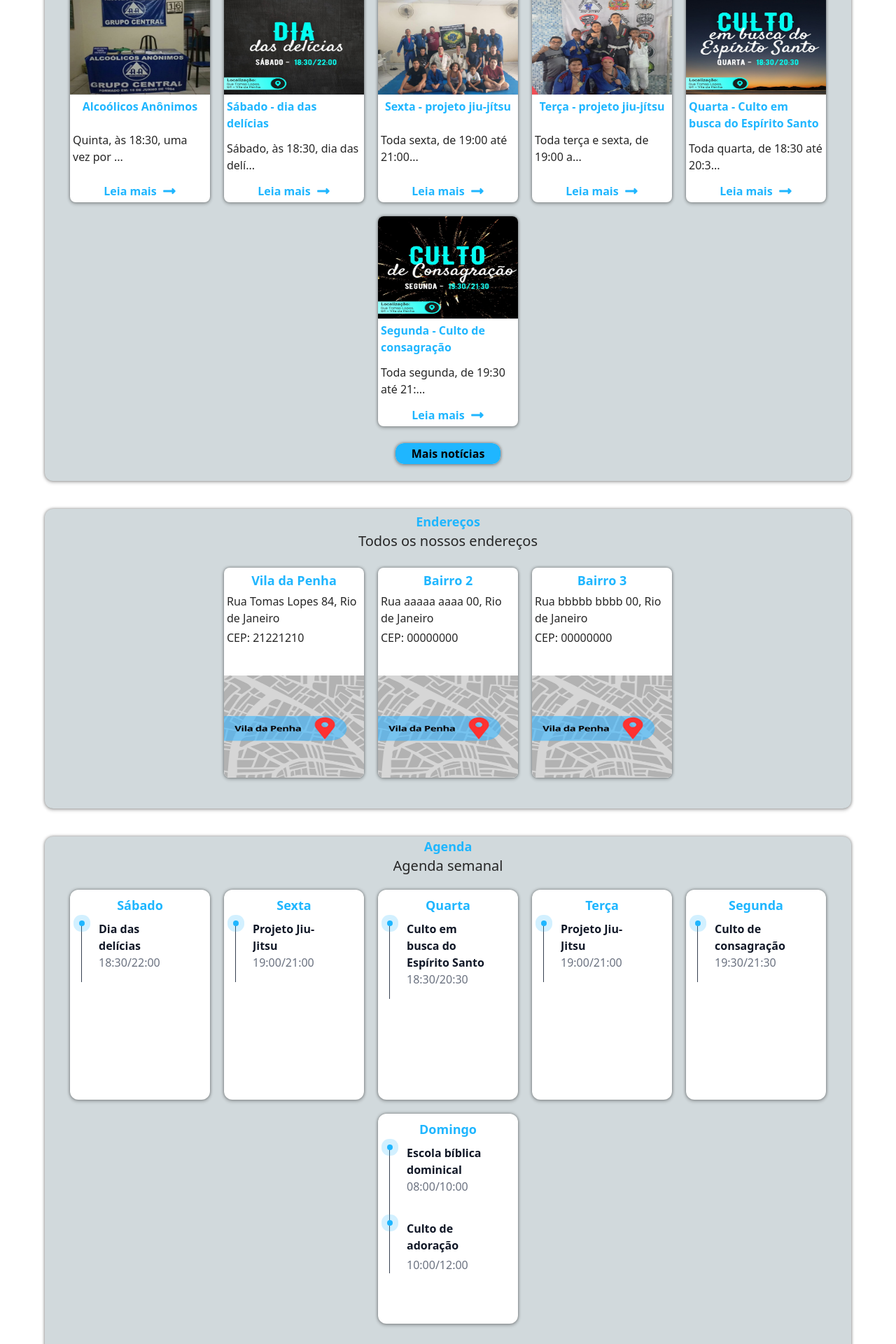
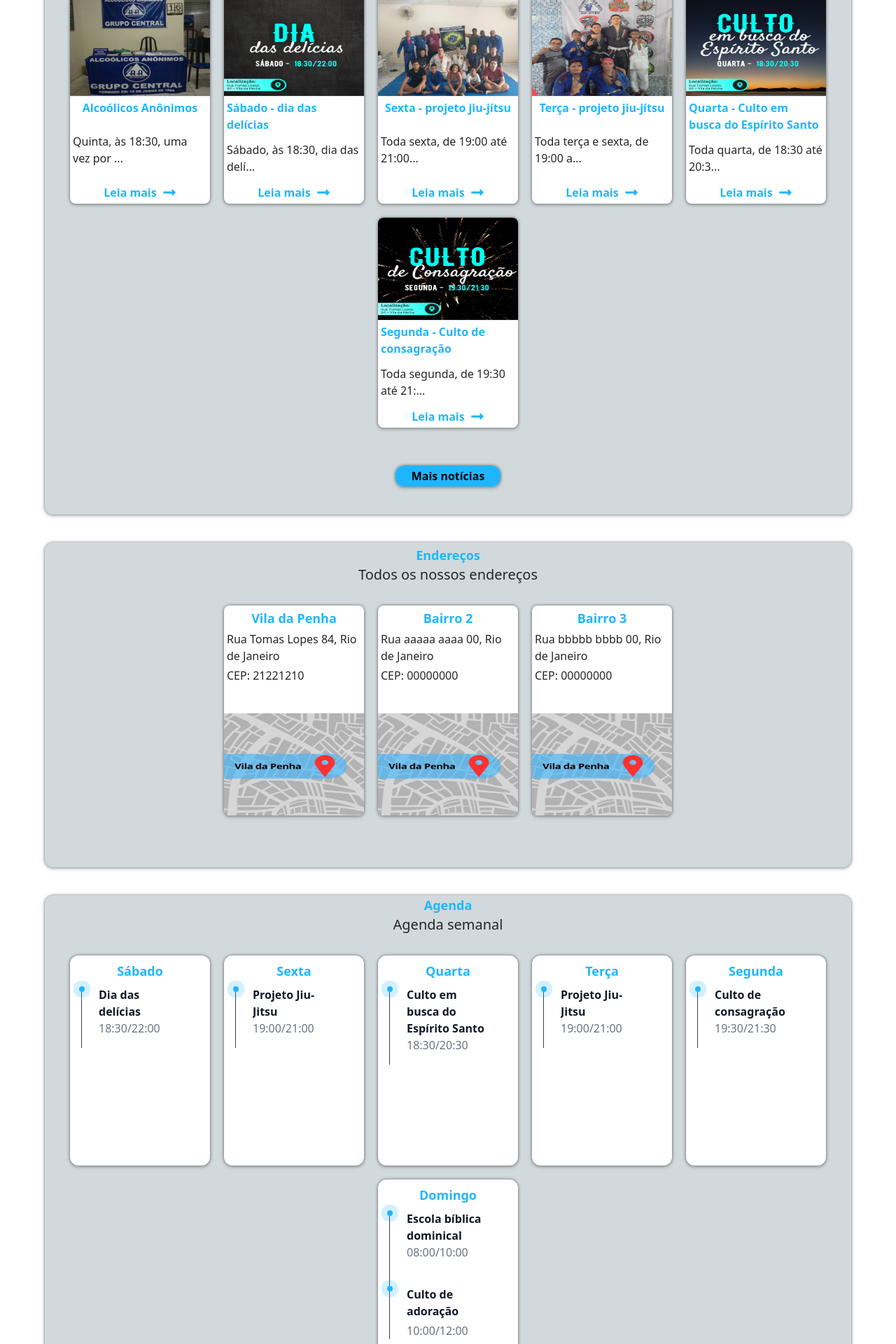
Before and after one commit to SandroFernandesRosal/igreja-app, a Next.js app: page / in a window 1280 px wide. Shown: the part 880-2800 px from the top of the page at 70% size. Built offline with nearby package versions, Linux system fonts and the light colour scheme.

Commit message:
adicionando efeito aos componentes

```diff
--- a/src/app/components/Doe.jsx
+++ b/src/app/components/Doe.jsx
@@ -8,7 +8,7 @@ export default function Doe() {
           Faça uma doação por pix ou transferência bancária
         </p>
       </div>
-      <div className=" mb-5 flex w-full flex-wrap justify-center gap-x-5 p-1 px-2 md:gap-x-5">
+      <div className="relative -top-[30px] mb-5 flex w-full flex-wrap justify-center gap-x-5 p-1 px-2 pt-10 md:gap-x-5">
         <DoeItem
           title="Vila da Penha"
           pix="emailparapix@ gmail.com"
--- a/src/app/components/DoeItem.jsx
+++ b/src/app/components/DoeItem.jsx
@@ -3,7 +3,7 @@ import { MdOutlinePix } from 'react-icons/md'
 
 export default function DoeItem({ title, pix, bank }) {
   return (
-    <div className="mb-5 flex  h-[300px] w-[45%] max-w-[150px] flex-col items-center rounded-xl  bg-white p-1 shadow-light hover:shadow-hover dark:bg-black dark:shadow-dark dark:hover:shadow-hover md:mb-5 md:h-[300px] md:w-[200px] md:max-w-[200px]">
+    <div className="mb-5 flex h-[300px] w-[45%]  max-w-[150px] flex-col items-center rounded-xl bg-white p-1 shadow-light transition delay-150 duration-300  ease-in-out hover:-translate-y-1 hover:scale-110 hover:shadow-hover dark:bg-black dark:shadow-dark dark:hover:shadow-hover md:mb-5 md:h-[300px] md:w-[200px] md:max-w-[200px]">
       <h1 className=" mb-10 text-xl font-bold text-primary">{title}</h1>
 
       <div className="flex w-full flex-col justify-center gap-10 p-2 ">
--- a/src/app/components/LideresItem.jsx
+++ b/src/app/components/LideresItem.jsx
@@ -2,7 +2,7 @@ import Image from 'next/image'
 
 export default function LideresItem({ nome, titulo, local, img }) {
   return (
-    <div className="mb-5 flex h-[300px] w-[45%] max-w-[150px] flex-col items-center justify-evenly rounded-xl bg-white shadow-light hover:shadow-hover hover:shadow-primary dark:bg-black dark:shadow-dark dark:hover:shadow-hover md:h-[300px] md:w-[200px] md:max-w-[200px]">
+    <div className="mb-5 flex h-[300px] w-[45%]  max-w-[150px] flex-col items-center justify-evenly rounded-xl bg-white shadow-light transition delay-150 duration-300 ease-in-out hover:-translate-y-1 hover:scale-110 hover:shadow-hover hover:shadow-primary dark:bg-black dark:shadow-dark dark:hover:shadow-hover md:h-[300px] md:w-[200px] md:max-w-[200px]">
       <Image
         width={120}
         height={120}
--- a/src/app/components/Locais.jsx
+++ b/src/app/components/Locais.jsx
@@ -5,7 +5,7 @@ export default function Locais() {
     <section className="mb-5 flex w-[100vw] flex-col items-center rounded-[35px]  bg-bglightsecundary  shadow-light dark:bg-bgdarksecundary  dark:shadow-dark md:w-[90vw] md:rounded-xl">
       <h1 className="m-0 mt-1 text-lg font-bold text-primary">Endereços</h1>
       <p className="mb-5 text-xl">Todos os nossos endereços</p>
-      <div className="mb-5 flex w-full flex-wrap justify-center gap-x-5  p-1 px-2 md:gap-x-5">
+      <div className="relative -top-[30px] mb-5 flex w-full flex-wrap justify-center gap-x-5 p-1  px-2 pt-10 md:gap-x-5">
         <LocaisItem
           title="Vila da Penha"
           rua="Rua Tomas Lopes 84, Rio de Janeiro"
--- a/src/app/components/LocaisItem.jsx
+++ b/src/app/components/LocaisItem.jsx
@@ -3,7 +3,7 @@ import maps from '../../../public/img/mapvp3.jpg'
 
 export default function LocaisItem({ title, rua, cep }) {
   return (
-    <div className="mb-5  flex  h-[300px] w-[45%] max-w-[150px] flex-col  items-center rounded-lg bg-white shadow-light hover:shadow-hover dark:bg-black dark:shadow-dark dark:hover:shadow-hover md:h-[300px] md:w-[200px] md:max-w-[200px]">
+    <div className="mb-5 flex  h-[300px] w-[45%]  max-w-[150px] flex-col items-center rounded-lg  bg-white shadow-light transition delay-150  duration-300 ease-in-out hover:-translate-y-1 hover:scale-110 hover:shadow-hover dark:bg-black dark:shadow-dark dark:hover:shadow-hover md:h-[300px] md:w-[200px] md:max-w-[200px]">
       <div className="flex  flex-1  flex-col gap-1 p-1">
         <h1 className="flex w-full justify-center text-lg  font-bold text-primary">
           {title}
--- a/src/app/components/Ministerio.jsx
+++ b/src/app/components/Ministerio.jsx
@@ -7,7 +7,7 @@ export default function Ministerio() {
       <h1 className="m-0 mt-1 text-lg font-bold text-primary">Ministério</h1>
       <p className="mb-5 text-xl">Todos os nossos Lideres</p>
 
-      <div className="mb-5 flex w-full flex-wrap justify-center  gap-x-5 p-1 md:gap-x-5">
+      <div className="relative -top-[30px] mb-5 flex w-full flex-wrap justify-center gap-x-5 p-1 pt-10 md:gap-x-5">
         {DataMinisterioPenha.map((item) => (
           <LideresItem
             key={item.id}
--- a/src/app/components/New.jsx
+++ b/src/app/components/New.jsx
@@ -4,7 +4,7 @@ import { FaLongArrowAltRight } from 'react-icons/fa'
 
 export default function New({ url, title, id, setSearch, description }) {
   return (
-    <article className=" mb-5  flex h-[300px] w-[45%] max-w-[150px] flex-col items-center rounded-lg bg-white shadow-light   hover:shadow-hover  dark:bg-black dark:shadow-dark  dark:hover:shadow-hover md:h-[300px] md:w-[200px] md:max-w-[200px]">
+    <article className=" mb-5  flex h-[300px] w-[45%] max-w-[150px] flex-col items-center rounded-lg bg-white shadow-light   transition  delay-150 duration-300  ease-in-out hover:-translate-y-1 hover:scale-110 hover:shadow-hover dark:bg-black dark:shadow-dark dark:hover:shadow-hover  md:h-[300px] md:w-[200px]  md:max-w-[200px]">
       <Link
         href={`/noticias/${id}`}
         onClick={() => setSearch('')}
--- a/src/app/components/News.jsx
+++ b/src/app/components/News.jsx
@@ -16,11 +16,11 @@ export default function News({ children }) {
   return (
     <section className=" mb-5  flex w-[100vw] flex-col items-center rounded-[35px] bg-bglightsecundary shadow-light dark:bg-bgdarksecundary dark:shadow-dark md:w-[90vw] md:rounded-xl  ">
       <h1 className="m-0 text-lg font-bold text-primary ">Notícias</h1>
-      <p className="mb-5 text-xl">Fique por dentro das notícias</p>
+      <p className="mb-5 px-2 text-xl">Fique por dentro das notícias</p>
       <Search />
 
       {search ? <ResultLength search={search} DataNews={DataNews} /> : null}
-      <div className="flex w-full flex-wrap justify-center gap-x-5 p-1 px-2 md:gap-x-5">
+      <div className="relative -top-[30px] flex w-full flex-wrap justify-center gap-x-5 p-1 px-2 pt-10 md:gap-x-5">
         {search ? (
           results.map((item) => (
             <New
@@ -33,22 +33,18 @@ export default function News({ children }) {
             />
           ))
         ) : (
-          <>
-            <div className="flex w-full  flex-wrap justify-center gap-x-5 p-1 md:gap-x-5">
-              {children}
+          <>{children}</>
+        )}
       </div>
 
       <Link
         href={`/noticias/`}
-              className="mb-5   h-[30px] w-[150px] rounded-xl shadow-light dark:shadow-dark  "
+        className="mb-10 h-[30px] w-[150px] rounded-xl shadow-light dark:shadow-dark  "
       >
         <button className="flex h-full w-full cursor-pointer items-center justify-center rounded-xl bg-primary  font-bold text-black  hover:bg-primary/50  ">
           Mais notícias
         </button>
       </Link>
-          </>
-        )}
-      </div>
     </section>
   )
 }
--- a/src/app/components/TimeLine.jsx
+++ b/src/app/components/TimeLine.jsx
@@ -3,13 +3,13 @@ import { dataAgenda } from '../service/dataAgenda'
 
 export default function TimeLine({ children }) {
   return (
-    <div className=" mb-5 flex w-[100vw] flex-col items-center rounded-[35px]  bg-bglightsecundary shadow-light dark:bg-bgdarksecundary dark:shadow-dark md:w-[90vw] md:rounded-xl ">
+    <div className=" mb-5 flex w-[100vw] flex-col items-center rounded-[35px] bg-bglightsecundary  pb-5 shadow-light dark:bg-bgdarksecundary dark:shadow-dark md:w-[90vw] md:rounded-xl ">
       <div className=" flex-col items-center text-center">
         <h1 className="m-0 text-lg font-bold text-primary ">Agenda</h1>
         <p className="text-xl ">Agenda semanal</p>
       </div>
 
-      <div className="flex flex-wrap  justify-center gap-x-5 overflow-hidden rounded-xl  px-5 pb-10   md:overflow-visible ">
+      <div className="relative -top-[30px] flex flex-wrap justify-center  gap-x-5 overflow-hidden rounded-xl px-5  pb-10 pt-10   md:overflow-visible ">
         {dataAgenda
           .reverse()
           .slice(0, 6)
--- a/src/app/components/TimeLineItem.jsx
+++ b/src/app/components/TimeLineItem.jsx
@@ -7,7 +7,7 @@ export default function TimeLineItem({
   trueitem,
 }) {
   return (
-    <div className="mt-5 h-[300px] w-[45%] max-w-[150px] flex-col items-center overflow-hidden rounded-xl bg-white p-2 px-4 shadow-light hover:shadow-hover hover:shadow-primary dark:bg-black dark:shadow-dark dark:hover:shadow-hover md:h-[300px] md:w-[200px] md:max-w-[200px]">
+    <div className="mt-5 h-[300px] w-[45%] max-w-[150px]  flex-col items-center overflow-hidden rounded-xl bg-white p-2 px-4 shadow-light transition delay-150 duration-300 ease-in-out hover:-translate-y-1 hover:scale-110 hover:shadow-hover hover:shadow-primary dark:bg-black dark:shadow-dark dark:hover:shadow-hover md:h-[300px] md:w-[200px] md:max-w-[200px]">
       <h1 className="mb-2 flex w-full justify-center text-lg font-bold text-primary">
         {day}
       </h1>
```
Also changed, not shown: src/app/components/ResultLength.jsx (+6 -4 lines). Lines whose indentation alone changed are shown as unchanged.
